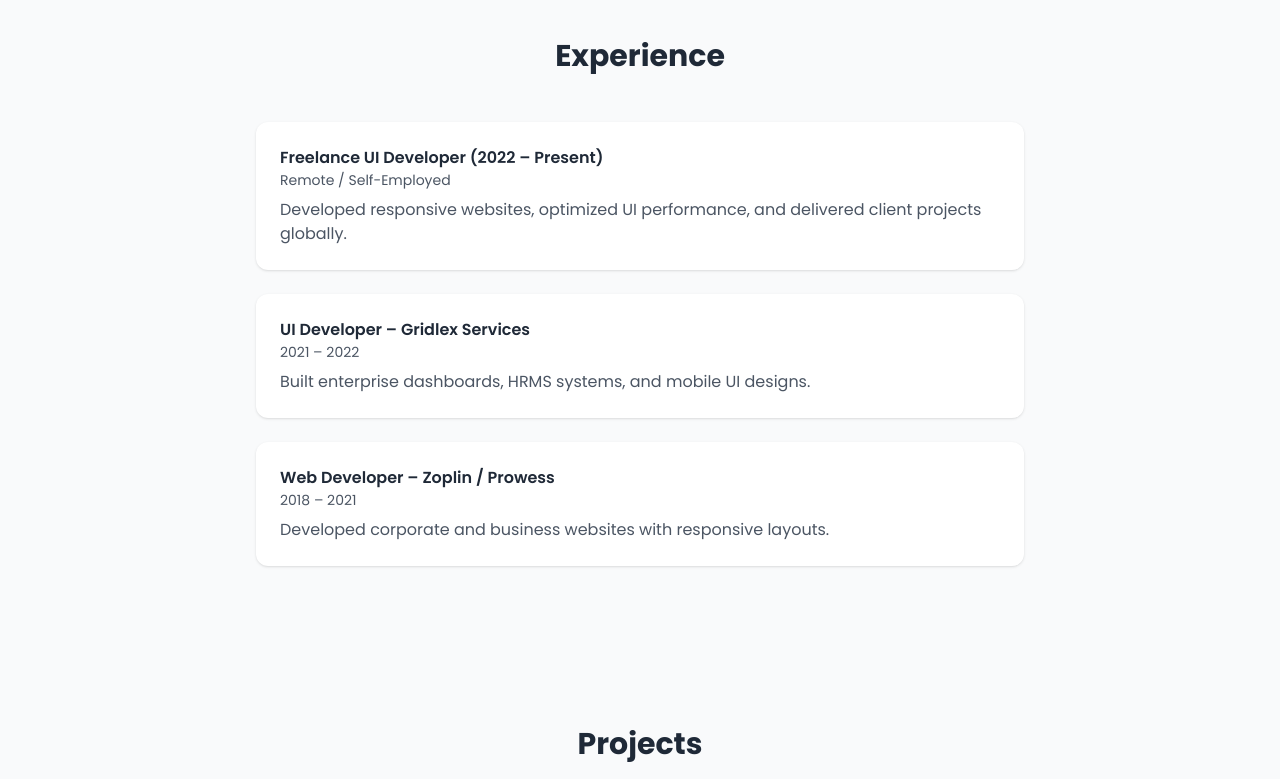
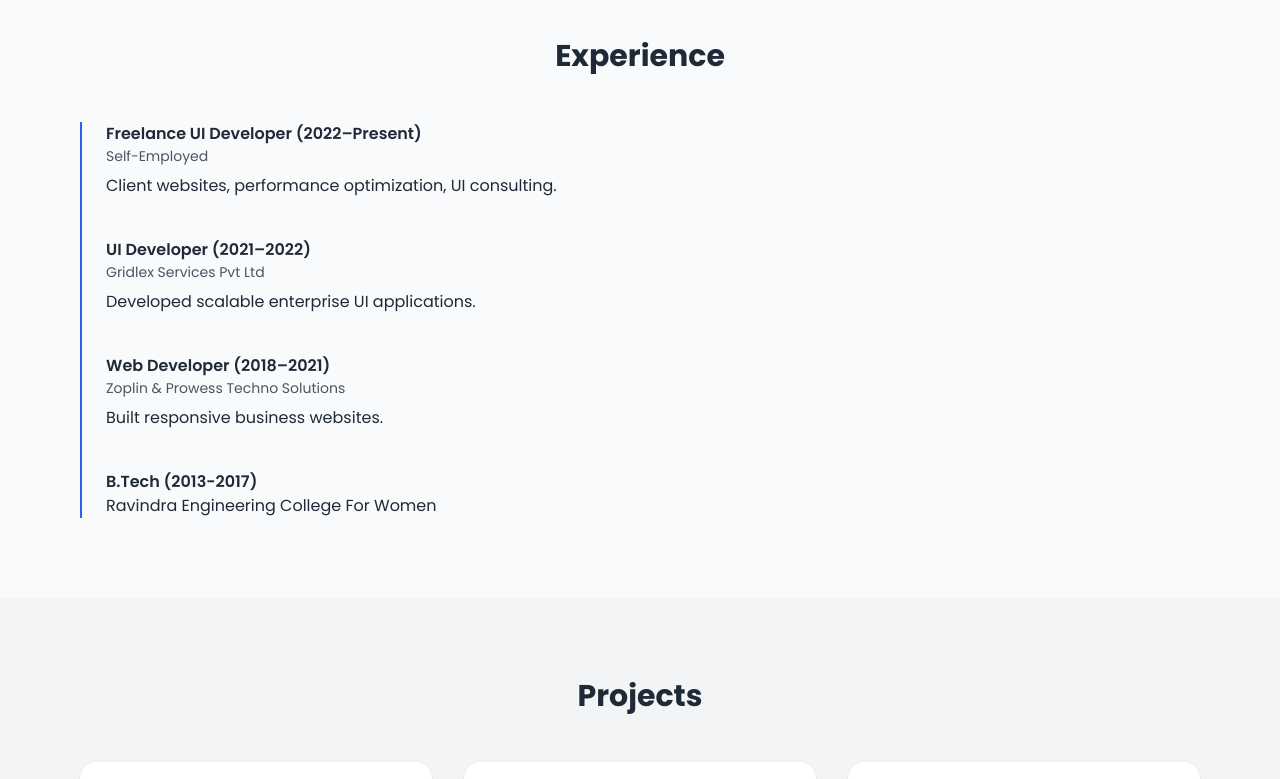
Before and after one commit to saicc419/sai-supraja-portfolio, a plain HTML site: page index.html in a window 1280 px wide. Shown: the part 1360-2139 px from the top of the page. Drawn offline with nearby package versions, Linux system fonts and the light colour scheme.

Commit message:
Enhance SEO and restructure experience section
Updated meta tags for SEO and improved structure of experience section.

```diff
--- a/index.html
+++ b/index.html
@@ -1,8 +1,16 @@
 <!DOCTYPE html>
 <html lang="en">
 <head>
-  <meta charset="UTF-8" />
-  <meta name="viewport" content="width=device-width, initial-scale=1.0" />
+    <meta charset="UTF-8">
+    <meta name="viewport" content="width=device-width, initial-scale=1.0">
+    <!-- SEO -->
+    <title>Sai Supraja | UI Developer Portfolio</title>
+    <meta name="description" content="Sai Supraja - UI Developer with 4+ years experience in HTML, CSS, Bootstrap, React, and responsive web design.">
+    <meta name="keywords" content="UI Developer, Frontend Developer, Web Developer, HTML, CSS, React, Bootstrap, Portfolio">
+    <meta name="author" content="Sai Supraja">
+    <meta name="description" content="Sai Supraja - UI Developer with 4+ years experience in HTML, CSS, Bootstrap, JavaScript, React. Professional portfolio.">
+    <meta name="keywords" content="UI Developer, Frontend Developer, HTML, CSS, React, Bootstrap, Web Developer">
+    <meta name="author" content="Sai Supraja">
   <title>Sai Supraja | UI Developer Portfolio</title>
   <script src="https://cdn.tailwindcss.com"></script>
   <link href="https://fonts.googleapis.com/css2?family=Poppins:wght@300;400;500;600;700&display=swap" rel="stylesheet">
@@ -20,7 +28,7 @@
         <a href="#home" class="hover:text-blue-600">Home</a>
         <a href="#about" class="hover:text-blue-600">About</a>
         <a href="#skills" class="hover:text-blue-600">Skills</a>
-        <a href=#experience" class="hover:text-blue-600">Experience</a>
+        <a href="#experience" class="hover:text-blue-600">Experience</a>
         <a href="#projects" class="hover:text-blue-600">Projects</a>
         <a href="#contact" class="hover:text-blue-600">Contact</a>
       </nav>
@@ -90,39 +98,42 @@
   <div class="max-w-6xl mx-auto px-4">
     <h2 class="text-3xl font-bold text-center mb-12">Experience</h2>
 
-    <div class="space-y-6 max-w-3xl mx-auto">
+    <div class="space-y-6 mx-auto">
+        <div class="border-l-2 border-blue-600 pl-6 space-y-10">
 
-      <div class="bg-white p-6 rounded-xl shadow">
-        <h3 class="font-semibold">Freelance UI Developer (2022 – Present)</h3>
-        <p class="text-sm text-gray-600">Remote / Self-Employed</p>
-        <p class="mt-2 text-gray-600">
-          Developed responsive websites, optimized UI performance, and delivered client projects globally.
-        </p>
-      </div>
+            <div>
+              <h3 class="font-semibold">Freelance UI Developer (2022–Present)</h3>
+              <p class="text-sm text-gray-600">Self-Employed</p>
+              <p class="mt-2">Client websites, performance optimization, UI consulting.</p>
+            </div>
 
-      <div class="bg-white p-6 rounded-xl shadow">
-        <h3 class="font-semibold">UI Developer – Gridlex Services</h3>
-        <p class="text-sm text-gray-600">2021 – 2022</p>
-        <p class="mt-2 text-gray-600">
-          Built enterprise dashboards, HRMS systems, and mobile UI designs.
-        </p>
-      </div>
+            <div>
+              <h3 class="font-semibold">UI Developer (2021–2022)</h3>
+              <p class="text-sm text-gray-600">Gridlex Services Pvt Ltd</p>
+              <p class="mt-2">Developed scalable enterprise UI applications.</p>
+            </div>
 
-      <div class="bg-white p-6 rounded-xl shadow">
-        <h3 class="font-semibold">Web Developer – Zoplin / Prowess</h3>
-        <p class="text-sm text-gray-600">2018 – 2021</p>
-        <p class="mt-2 text-gray-600">
-          Developed corporate and business websites with responsive layouts.
-        </p>
-      </div>
+            <div>
+              <h3 class="font-semibold">Web Developer (2018–2021)</h3>
+              <p class="text-sm text-gray-600">Zoplin &amp; Prowess Techno Solutions</p>
+              <p class="mt-2">Built responsive business websites.</p>
+            </div>
+            <div>
+                <h3 class="font-semibold">B.Tech (2013-2017)</h3>
+                <p>Ravindra Engineering College For Women</p>
 
-    </div>
+              </div>
+          </div>
+
+
+
+
   </div>
 </section>
 
 
   <!-- Projects -->
-  <section id="projects" class="py-20">
+  <section id="projects" class="py-20  bg-gray-100">
     <div class="max-w-6xl mx-auto px-4">
       <h2 class="text-3xl font-bold text-center mb-12">Projects</h2>
       <div class="grid md:grid-cols-3 gap-8">
```
